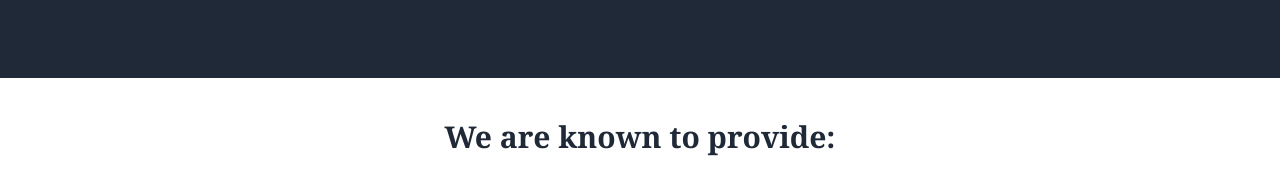
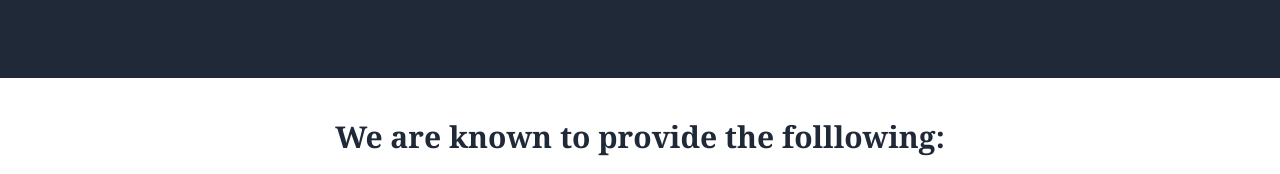
Before and after one commit to jmiguel56/landings-page, a plain HTML site: page index.html in a window 1280 px wide. Shown: the part 592-766 px from the top of the page. Drawn offline with Linux system fonts and the light colour scheme.

Commit message:
Edit info text section

```diff
--- a/index.html
+++ b/index.html
@@ -30,7 +30,7 @@
     </div>
 <br>
 <div class="services">
-    <h1>We are known to provide:</h1>
+    <h1>We are known to provide the folllowing:</h1>
 </div>
 <div class="about">
     <div class="delivery">
```
